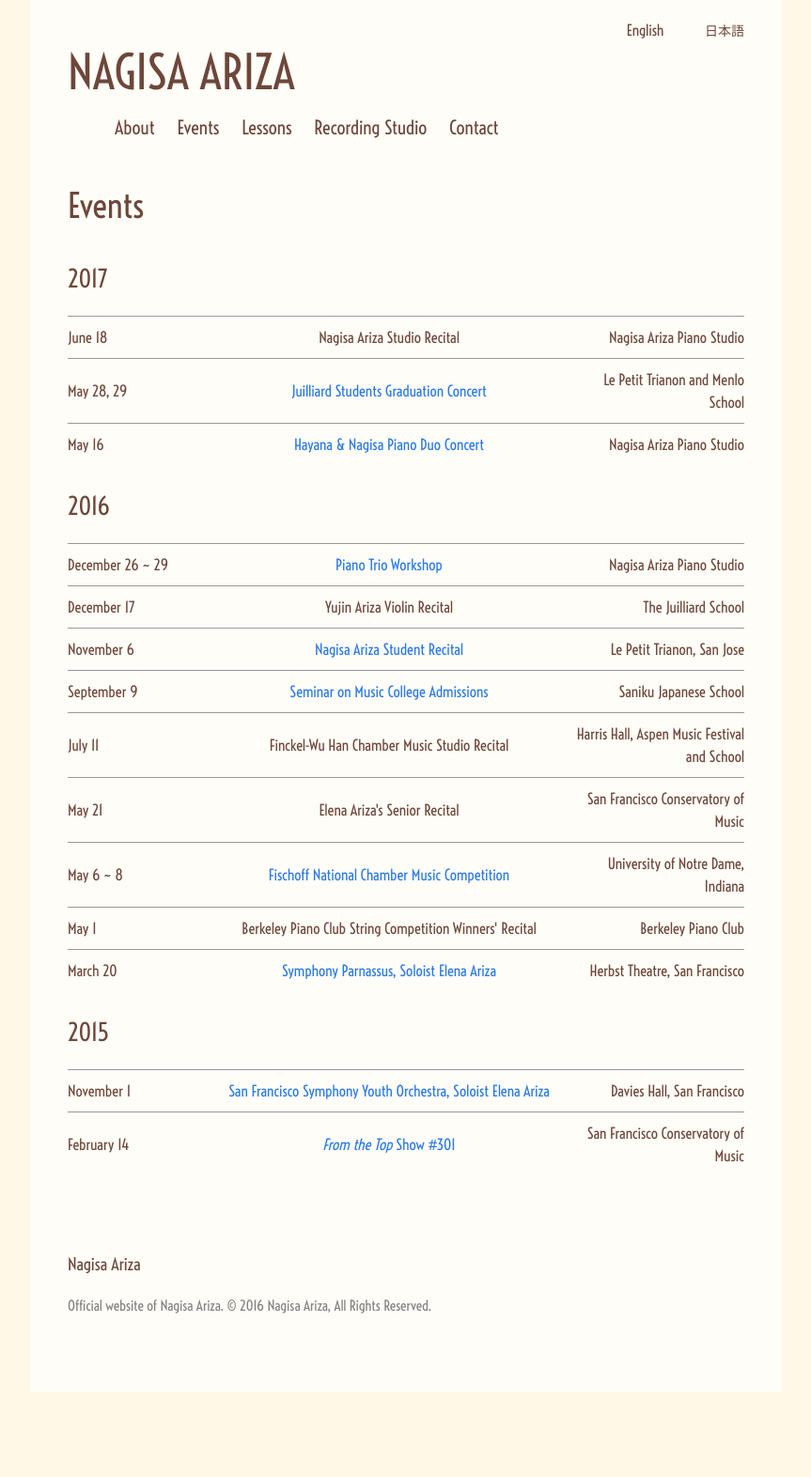
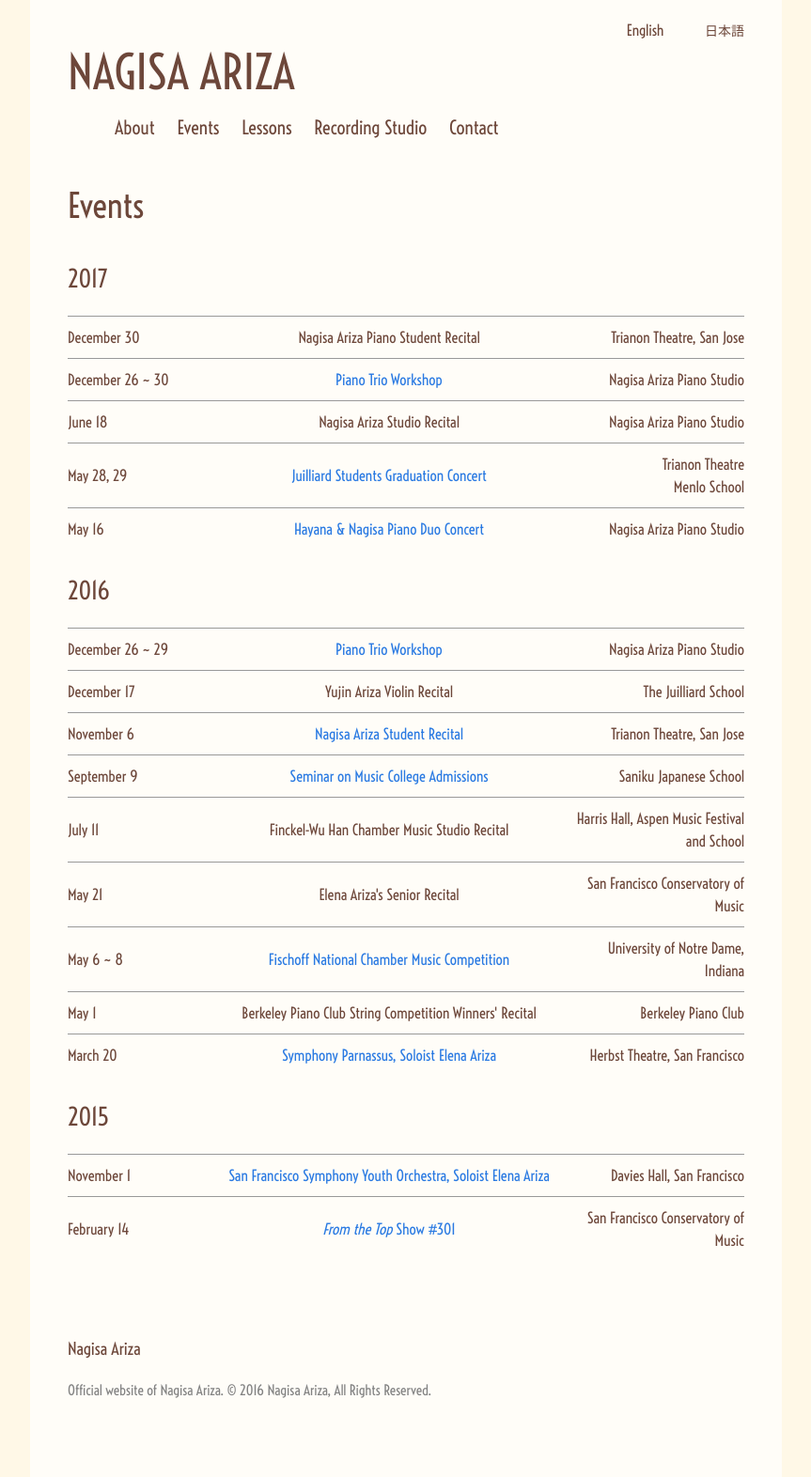
Before and after one commit to dawnstar63/nagisaariza-website, a Jekyll site: the page built from language-en/events.html, in a window 1280 px wide. Shown: the whole page at 94% size, without its empty margins (208-1071 px from the left). Built offline with Jekyll 4.4.1, drawn with Linux system fonts in a browser that asks for light colours; nearby versions of some CDN libraries; before the commit the page ends 1482 px from its top, so only the background shows below that.

Commit message:
added Piano Trio Workshop and Studio Recital 2017 to events page

```diff
--- a/language-en/events.html
+++ b/language-en/events.html
@@ -9,6 +9,18 @@ order: 2
 <h3>2017</h3>
 <table>
 	<tr>
+		<td class = "table-date">December 30</td>
+		<td class = "table-description">Nagisa Ariza Piano Student Recital</td>
+		<td class = "table-location">Trianon Theatre, San Jose</td>
+	</tr>
+
+	<tr>
+		<td class = "table-date">December 26 ~ 30</td>
+		<td class = "table-description"><a href="/img/Piano Trio Workshop 2017 Poster English web.pdf" target="_blank">Piano Trio Workshop</a></td>
+		<td class = "table-location">Nagisa Ariza Piano Studio</td>
+	</tr>
+
+	<tr>
 		<td class = "table-date">June 18</td>
 		<td class = "table-description">Nagisa Ariza Studio Recital</td>
 		<td class = "table-location">Nagisa Ariza Piano Studio</td>
@@ -17,7 +29,7 @@ order: 2
 	<tr>
 		<td class = "table-date">May 28, 29</td>
 		<td class = "table-description"><a href="/img/Juilliard graduation concert poster.pdf" target="_blank">Juilliard Students Graduation Concert</a></td>
-		<td class = "table-location">Le Petit Trianon and Menlo School</td>
+		<td class = "table-location">Trianon Theatre</br>Menlo School</td>
 	</tr>
 
 	<tr>
@@ -48,7 +60,7 @@ order: 2
 	<tr>
 		<td class = "table-date">November 6</td>
 		<td class = "table-description"><a href="http://www.trianontheatre.com/calendar-of-events/2016/11/6/nagisa-ariza-students-recital" target="_blank">Nagisa Ariza Student Recital</a></td>
-		<td class = "table-location">Le Petit Trianon, San Jose</td>
+		<td class = "table-location">Trianon Theatre, San Jose</td>
 	</tr>
 
 	<tr>
```
Also changed, not shown: language-jp/events.html (+13 -1 lines), 2 other files.
